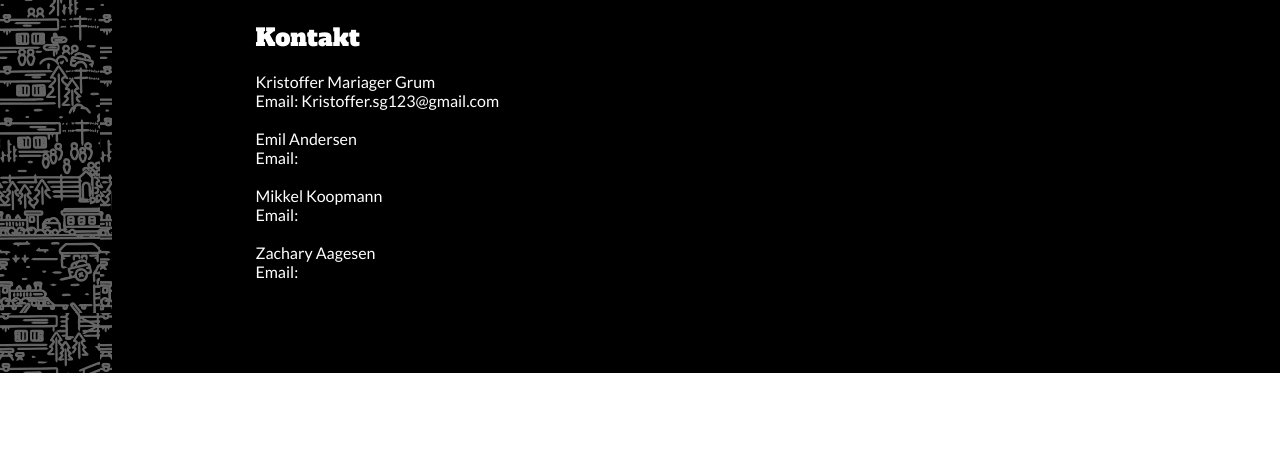
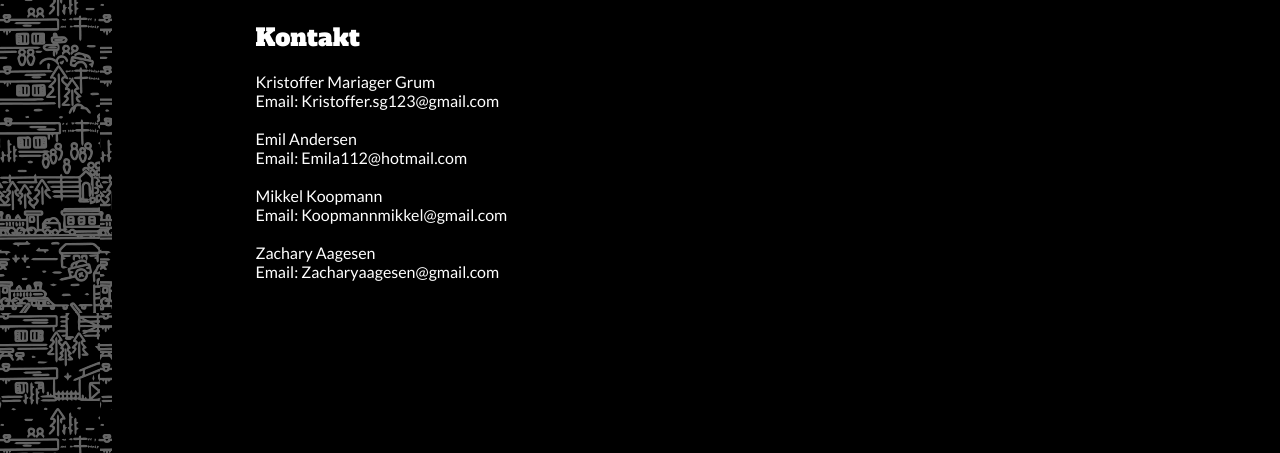
Before and after one commit to Kris48g8/Eksamensprojekt---Flugten, a plain HTML site: page html.html in a window 1280 px wide. Shown: the part 2507-2960 px from the top of the page. Before the commit the page ends 2880 px from the top, so only its background shows below. Drawn offline with Linux system fonts and the light colour scheme.

Commit message:
smooth
Co-Authored-By: emilstorta <emilstorta@users.noreply.github.com>

```diff
--- a/css.css
+++ b/css.css
@@ -5,7 +5,7 @@
 }
 
 html {
-    scroll-behavior: smooth
+    scroll-behavior: smooth;
 }
 
 .blue {
@@ -57,7 +57,7 @@ p {
 }
 
 #section4 {
-    height: 60vh;
+    height: 70vh;
     overflow: hidden;
 }
 
--- a/html.html
+++ b/html.html
@@ -140,13 +140,13 @@
 <br>Email: Kristoffer.sg123@gmail.com
 <br><br>
 Emil Andersen<br>
-Email:
+Email: Emila112@hotmail.com
 <br><br>
 Mikkel Koopmann<br>
-Email:
+Email: Koopmannmikkel@gmail.com
 <br><br>
 Zachary Aagesen
-<br>Email:</p>
+<br>Email: Zacharyaagesen@gmail.com</p>
 
 
         </article>
```
